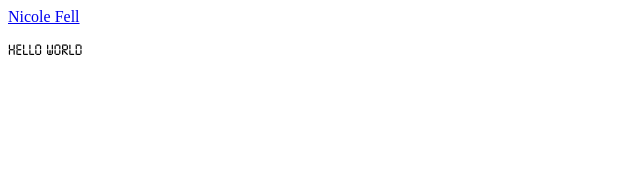
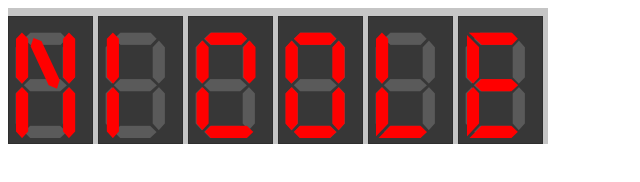
Before and after one commit to nfell/nfell.github.io, a plain HTML site: page index.html in a window 1280 px wide. Shown: the whole page, without its empty margins (0-640 px from the left). Drawn offline with Linux system fonts and the light colour scheme; files whose address does not match are found by name.

Commit message:
Working on page title

```diff
--- a/index.html
+++ b/index.html
@@ -9,11 +9,37 @@
     <title>Nicole Fell Portfolio Page</title>
 </head>
 <body>
-    <header>
-        <a href="/" class="page-logo">
-            <div class="page-logo-name">Nicole Fell</div>
-        </a>
-	<p>Hello World</p>
-    </header>
+    <!--<a href="/" class="page-logo">-->
+            <div class="letterBlock">
+                <div class="letterBackground"></div>
+                <div class="segment">8</div>
+                <div class="letter">N</div>
+            </div>
+            <div class="letterBlock">
+                <div class="letterBackground"></div>
+                <div class="segment">8</div>
+                <div class="letter">I</div>
+            </div>
+            <div class="letterBlock">
+                <div class="letterBackground"></div>
+                <div class="segment">8</div>
+                <div class="letter">C</div>
+            </div>
+            <div class="letterBlock">
+                <div class="letterBackground"></div>
+                <div class="segment">8</div>
+                <div class="letter">O</div>
+            </div>
+            <div class="letterBlock">
+                <div class="letterBackground"></div>
+                <div class="segment">8</div>
+                <div class="letter">L</div>
+            </div>
+            <div class="letterBlock">
+                <div class="letterBackground"></div>
+                <div class="segment">8</div>
+                <div class="letter">E</div>
+            </div>
+       <!-- </a>-->
 </body>
 </html>
--- a/style.css
+++ b/style.css
@@ -8,10 +8,38 @@
          url('ticking-timebomb-bb.regular-webfont.woff') format('woff');
     font-weight: normal;
     font-style: normal;
-
 }
 
-p {
-    font-family: "ticking_timebomb_bbregular", Arial, sans-serif;
-    font-size: 16px;
+body {
+    display: flex;
 }
+
+.letterBlock {
+    position: relative;
+    height: 136px;
+    width: 90px;
+    background-color: #c5c5c5;
+}
+
+.letterBackground {
+    background: #373737;
+    border: 0.5px solid #2E2E2E;
+    width: 85px;
+    height: 128px;
+    position: absolute;
+    bottom: 0; left: 0;
+}
+
+.segment {
+    color: #5A5A5A;
+    font-family: 'ticking_timebomb_bbregular';
+    font-size: 160px;
+    position: absolute;
+}
+
+.letter {
+    color: #FF0000;
+    font-family: 'ticking_timebomb_bbregular';
+    font-size: 160px;
+    position: absolute;
+}
```
